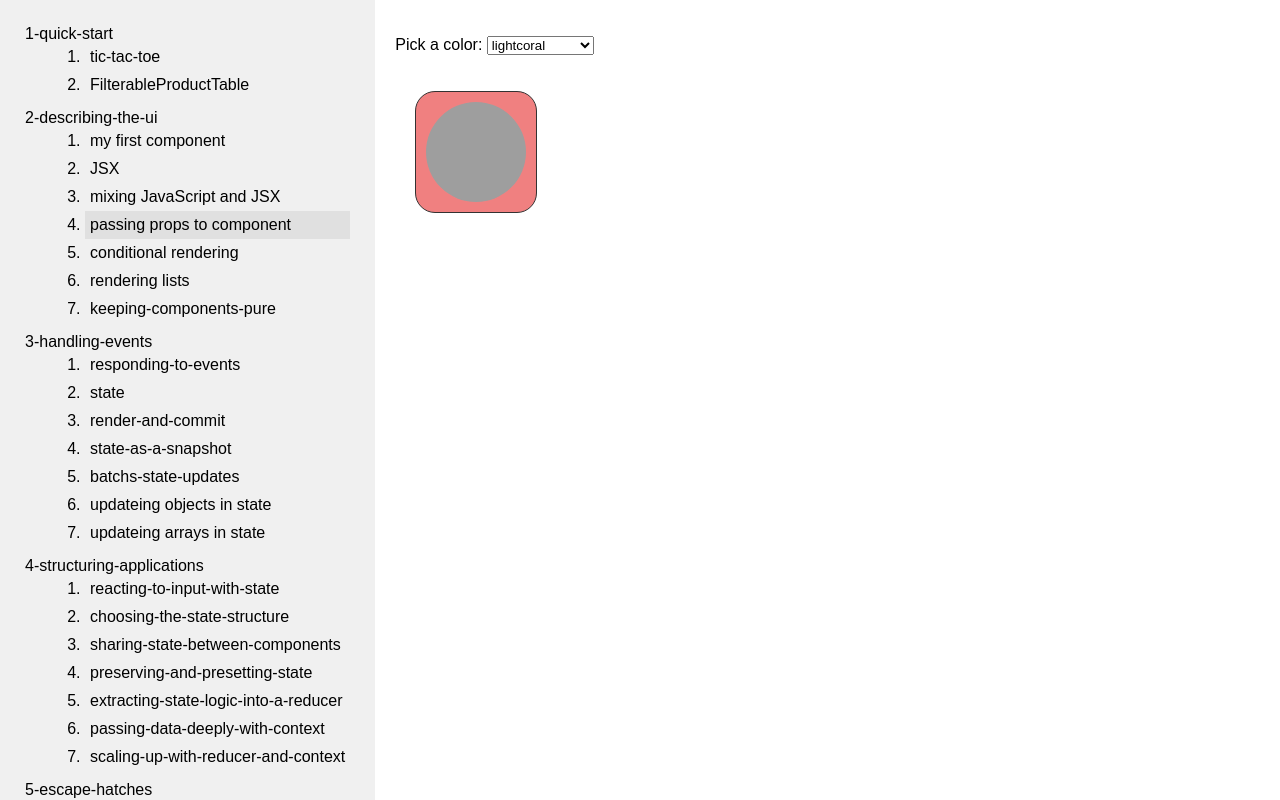
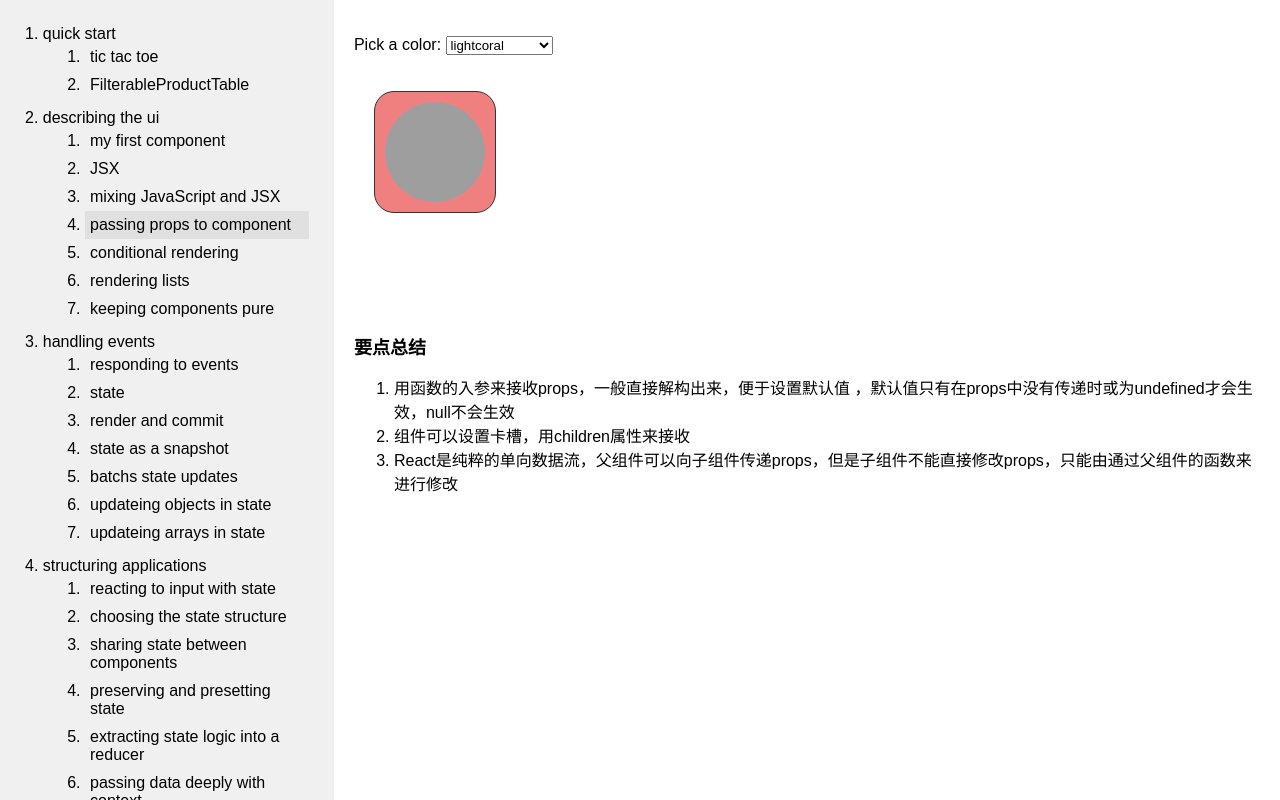
Before and after one commit to yuyongyu08/first-react-app, a React (Vite) app: page / in a window 1280 px wide. Both pictures are taken after a click on the item "passing props to component". Built offline with nearby package versions, Linux system fonts and the light colour scheme; grey boxes are pictures that could not be loaded.

Commit message:
add summary

```diff
--- a/index.html
+++ b/index.html
@@ -5,7 +5,7 @@
     <link rel="icon" type="image/png" sizes="32x32" href="/favicon-32x32.png" />
     <link rel="icon" type="image/png" sizes="16x16" href="/favicon-16x16.png" />
     <meta name="viewport" content="width=device-width, initial-scale=1.0" />
-    <title>井字棋</title>
+    <title>React 18</title>
   </head>
   <body>
     <div id="root"></div>
--- a/src/App.jsx
+++ b/src/App.jsx
@@ -1,36 +1,16 @@
 import React, { useState } from "react";
 import demos from "./demos";
+import Menu from "./components/Menu";
 
 export default function App() {
-  const lastChapter = demos[demos.length - 1];
-  const lastChildren = lastChapter.children[lastChapter.children.length - 1];
+  const lastChapter = demos[0];
+  const lastChildren = lastChapter.children[0];
   const [currentSection, setCurrentSection] = useState(lastChildren);
-  const handleClick = (section) => {
-    setCurrentSection(section);
-  };
+
 
   return (
     <section className="main">
-      <aside className="menu">
-        <ul>
-          {demos.map((item) => (
-            <li key={item.chapter}>
-              {item.chapter}
-              <ol >
-                {item.children.map((children) => (
-                  <li
-                    key={children.title}
-                    className={currentSection.title === children.title ? "active" : ""}
-                    onClick={() => handleClick(children)}
-                  >
-                    {children.title}
-                  </li>
-                ))}
-              </ol>
-            </li>
-          ))}
-        </ul>
-      </aside>
+      <Menu demos={demos} currentSection={currentSection} setCurrentSection={setCurrentSection}/>
       <main className="container">{currentSection.compoment}</main>
     </section>
   );
--- /dev/null
+++ b/src/components/Menu.jsx
@@ -0,0 +1,29 @@
+export default function Menu({ demos, currentSection, setCurrentSection}) {
+
+  const handleClick = (section) => {
+    setCurrentSection(section);
+  };
+
+  return (
+    <aside className="menu">
+        <ul>
+          {demos.map((item) => (
+            <li key={item.chapter}>
+              {item.chapter}
+              <ol >
+                {item.children.map((children) => (
+                  <li
+                    key={children.title}
+                    className={currentSection.title === children.title ? "active" : ""}
+                    onClick={() => handleClick(children)}
+                  >
+                    {children.title}
+                  </li>
+                ))}
+              </ol>
+            </li>
+          ))}
+        </ul>
+      </aside>
+  )
+}
--- /dev/null
+++ b/src/components/Summary.jsx
@@ -0,0 +1,10 @@
+export default function Summary({ children }) {
+  return (
+    <div style={{marginTop: '100px'}}>
+      <h1>要点总结</h1>
+      <div>
+        {children}
+      </div>
+    </div>
+  );
+}
--- a/src/demos.jsx
+++ b/src/demos.jsx
@@ -33,10 +33,10 @@ import CustomHookApp from "./views/5-escape-hatches/8-reusing-logix-with-custom-
 
 const demos = [
   {
-    chapter: "1-quick-start",
+    chapter: "1. quick start",
     children: [
       {
-        title: "tic-tac-toe",
+        title: "tic tac toe",
         compoment: <Game />,
       },
       {
@@ -46,7 +46,7 @@ const demos = [
     ],
   },
   {
-    chapter: "2-describing-the-ui",
+    chapter: "2. describing the ui",
     children: [
       {
         title: "my first component",
@@ -73,16 +73,16 @@ const demos = [
         compoment: <List />,
       },
       {
-        title: "keeping-components-pure",
+        title: "keeping components pure",
         compoment: <TeaSet />,
       },
     ],
   },
   {
-    chapter: "3-handling-events",
+    chapter: "3. handling events",
     children: [
       {
-        title: "responding-to-events",
+        title: "responding to events",
         compoment: <Toolbar/>,
       },
       {
@@ -90,15 +90,15 @@ const demos = [
         compoment: <StateFulGallery.default/>,
       },
       {
-        title: "render-and-commit",
+        title: "render and commit",
         compoment: <ClockWall/>,
       },
       {
-        title: "state-as-a-snapshot",
+        title: "state as a snapshot",
         compoment: <MessageSender/>,
       },
       {
-        title: "batchs-state-updates",
+        title: "batchs state updates",
         compoment: <Counter/>,
       },
       {
@@ -112,63 +112,63 @@ const demos = [
     ],
   },
   {
-    chapter: "4-structuring-applications",
+    chapter: "4. structuring applications",
     children: [
       {
-        title: "reacting-to-input-with-state",
+        title: "reacting to input with state",
         compoment: <Form/>,
       },
       {
-        title: "choosing-the-state-structure",
+        title: "choosing the state structure",
         compoment: <ChoosingTheStateStructure/>,
       },
       {
-        title: "sharing-state-between-components",
+        title: "sharing state between components",
         compoment: <Accordion/>,
       },
       {
-        title: "preserving-and-presetting-state",
+        title: "preserving and presetting state",
         compoment: <Scoreboard/>,
       },
       {
-        title: "extracting-state-logic-into-a-reducer",
+        title: "extracting state logic into a reducer",
         compoment: <TaskAppWithReducer/>,
       },
       {
-        title: "passing-data-deeply-with-context",
+        title: "passing data deeply with context",
         compoment: <SectionBoard/>,
       },
       {
-        title: "scaling-up-with-reducer-and-context",
+        title: "scaling up with reducer and context",
         compoment: <TaskAppWithReducerAndContext/>,
       }
     ],
   },
   {
-    chapter: "5-escape-hatches",
+    chapter: "5. escape hatches",
     children: [
       {
-        title: "referencing-values-with-refs",
+        title: "referencing values with refs",
         compoment: <Stopwatch/>,
       },
       {
-        title: "manipulating-the-dom-with-refs",
+        title: "manipulating the dom with refs",
         compoment: <MyForm/>,
       },
       {
-        title: "synchronizing-with-effects",
+        title: "synchronizing with effects",
         compoment: <MyApp/>,
       },
       {
-        title: "lifecycle-of-reactive-effects",
+        title: "lifecycle of reactive effects",
         compoment: <ChatApp/>,
       },
       {
-        title: "separating-events-from-effects",
+        title: "separating events from effects",
         compoment: <ChatAppWithHooks/>,
       },
       {
-        title: "reusing-logix-with-custom-hooks",
+        title: "reusing logix with custom hooks",
         compoment: <CustomHookApp/>,
       }
     ]
--- a/src/views/2-describing-the-ui/1-first-component/Gallery.jsx
+++ b/src/views/2-describing-the-ui/1-first-component/Gallery.jsx
@@ -1,5 +1,5 @@
+import Summary from "../../../components/summary";
 import Profile from "./Profile";
-// 组件名必须大写！！！
 export default function Gallery() {
   return (
     <div>
@@ -7,12 +7,13 @@ export default function Gallery() {
       <Profile />
       <Profile />
       <Profile />
+      <Summary>
+        <ul>
+          <li>react组件是一个JS函数</li>
+          <li>组件名必须大写</li>
+          <li>组件必须返回一个JSX元素</li>
+        </ul>
+      </Summary>
     </div>
   );
 }
-
-/**
- * react组件是一个JS函数：
- * 1.组件名必须大写
- * 2.组件必须返回一个JSX元素
- */
--- a/src/views/2-describing-the-ui/3-mixing JavaScript and JSX/Card.jsx
+++ b/src/views/2-describing-the-ui/3-mixing JavaScript and JSX/Card.jsx
@@ -1,15 +1,17 @@
+import Summary from "../../../components/summary";
 const person = {
-    name: 'Gregorio Y. Zara',
-    avatar: 'https://i.imgur.com/7vQD0fPs.jpg',
-    desciption: 'Filipino engineer and physicist who invented the first two-way video telephone.',
+  name: "Gregorio Y. Zara",
+  avatar: "https://i.imgur.com/7vQD0fPs.jpg",
+  desciption: "Filipino engineer and physicist who invented the first two-way video telephone.",
   theme: {
-      backgroundColor: 'black',
-      color: 'pink'
-    }
+    backgroundColor: "black",
+    color: "pink",
+  },
 };
 
 export default function Card() {
   return (
+    <>
       <div style={person.theme}>
         <h1>{person.name}'s Todos</h1>
         <img className="avatar" src="https://i.imgur.com/7vQD0fPs.jpg" alt={person.desciption} />
@@ -19,12 +21,18 @@ export default function Card() {
           <li>Work on the alcohol-fuelled engine</li>
         </ul>
       </div>
+      <Summary>
+        <ul>
+          <li>大括号：和JavaScript交互的窗口</li>
+          <li>常用于：</li>
+          <ol>
+            <li>标签内的文本</li>
+            <li>
+              标签的属性，如果传递是一个对象，要用大括号包裹一层，比如style
+            </li>
+          </ol>
+        </ul>
+      </Summary>
+    </>
   );
 }
-
-/**
- * 大括号：JavaScript的窗口
- * 常用于：
- * - 标签内的文本
- * - 标签的属性，如果传递是一个对象，要用大括号包裹一层，比如style={{color: 'red'}}
- */
--- a/src/views/2-describing-the-ui/4-passing-props-to-component/Profile.jsx
+++ b/src/views/2-describing-the-ui/4-passing-props-to-component/Profile.jsx
@@ -1,6 +1,7 @@
 import { useState } from "react";
 import Avatar from "./Avatar";
 import Card from "./Card";
+import Summary from "../../../components/summary";
 
 export default function Profile() {
   const [color, setColor] = useState("lightcoral");
@@ -23,12 +24,16 @@ export default function Profile() {
           }}
         />
       </Card>
+      <Summary>
+        <ol>
+          <li>
+            用函数的入参来接收props，一般直接解构出来，便于设置默认值
+            ，默认值只有在props中没有传递时或为undefined才会生效，null不会生效
+          </li>
+          <li>组件可以设置卡槽，用children属性来接收</li>
+          <li>React是纯粹的单向数据流，父组件可以向子组件传递props，但是子组件不能直接修改props，只能由通过父组件的函数来进行修改</li>
+        </ol>
+      </Summary>
     </>
   );
 }
-
-/**
- * 1、用函数的入参来接收props，一般直接结构出来，便于设置默认值，形如：function Avatar({ person, size = 100 })，默认值只有在props中没有传递时或为undefined才会生效，null不会生效
- * 2、组件可以设置卡槽，用children来接收，形如：function Card({ color, children })
- * 3、React是单向数据流，父组件可以向子组件传递props，但是子组件不能修改props，只能由父组件修改
- */
--- a/vite.config.js
+++ b/vite.config.js
@@ -4,7 +4,7 @@ import react from "@vitejs/plugin-react";
 export default defineConfig({
   base: "/react-demo/",
   build: {
-    outDir: "/Users/roryyu/Devs/yuyongyu08.github.io/react-demo",
+    outDir: "/Users/mac/Devs/yuyongyu08.github.io/react-demo",
   },
   plugins: [react()],
   server: {
```
Also changed, not shown: src/views/2-describing-the-ui/2-writing-markup-with-jsx/TodoList.jsx (+15 -9 lines), src/views/2-describing-the-ui/5-conditional-rendering/PackingList.jsx (+17 -27 lines). Lines whose indentation alone changed are shown as unchanged.
